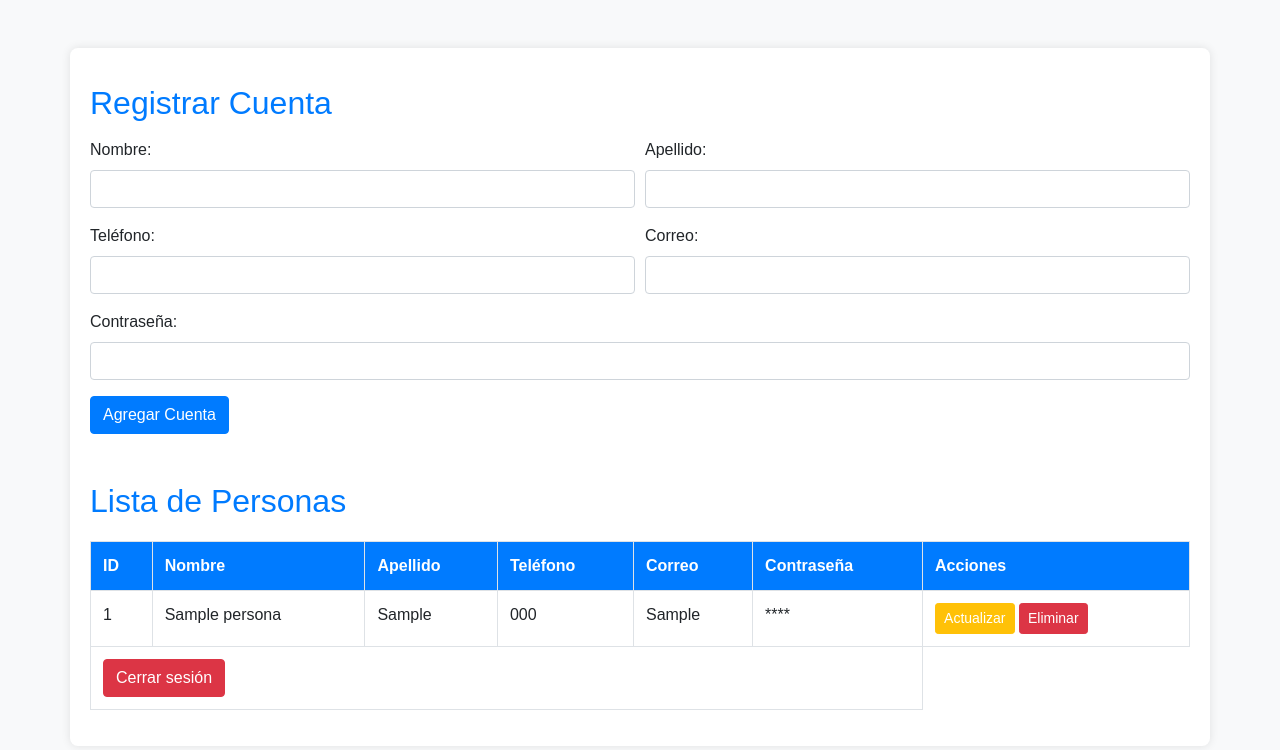
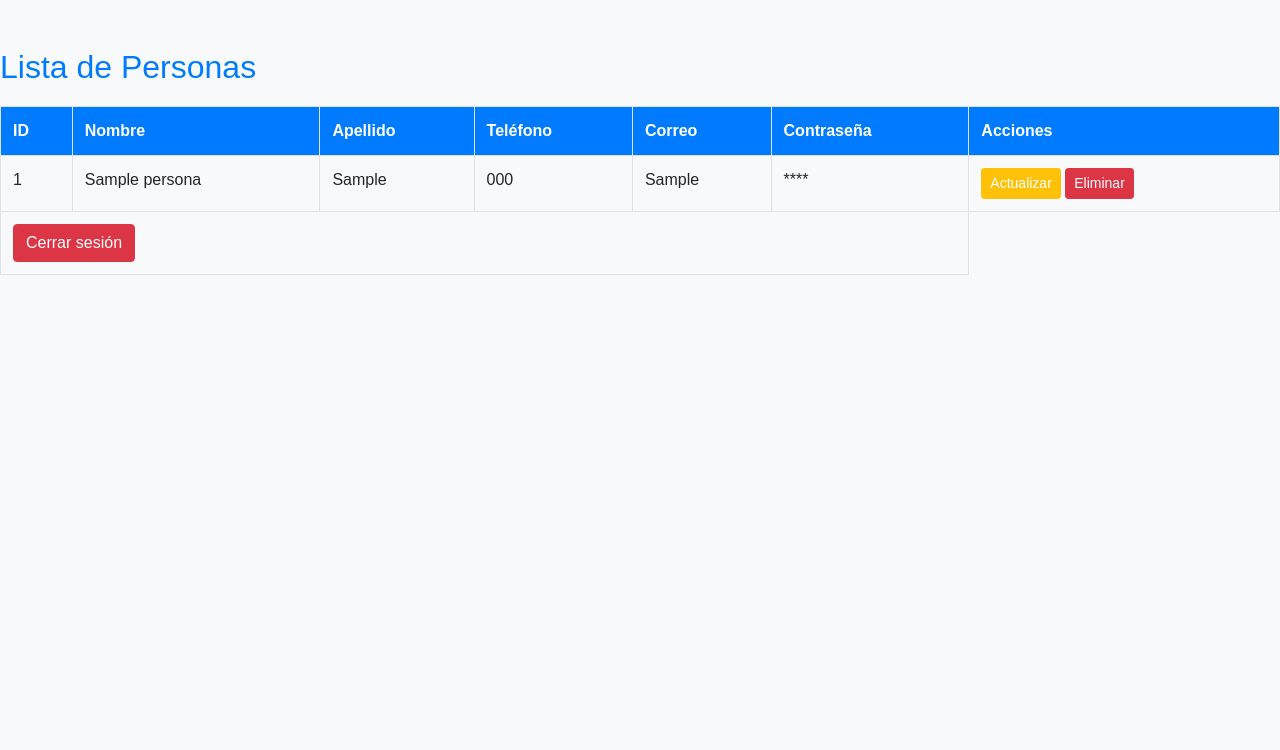
Before and after one commit to Brigitte9219/ServiciosWebPHP, a PHP site: page /crud.php in a window 1280 px wide. Shown: the top 750 px of the page. Run offline with PHP 8.4, Linux system fonts and the light colour scheme; the visitor is signed in with stand-in values (Sample User, id 1); tables that the repository leaves empty or names only in its code hold one stand-in row (values such as "Sample post"); some libraries are stand-ins or nearby versions.

Commit message:
Actualizando el crud

```diff
--- a/crud.php
+++ b/crud.php
@@ -1,16 +1,14 @@
 <?php
-session_start();//Se inicia sesión
+session_start(); // Inicia o reanuda la sesión actual
 require('conexion.php');
 
 if (!isset($_SESSION['loggedin']) || $_SESSION['loggedin'] !== true) {
     header("Location: login.php");
     exit;
-}//Se verifica si el usuario ha iniciado sesión, en caso negativo, se dirige a login.php
+}
 
+// FUNCIONES PARA LAS OPERACIONES EN LA BASE DE DATOS
 
-//FUNCIONES PARA LAS OPERACIONES EN LA BASE DE DATOS
-
-//Consulta todas las personas de la BD
 function obtenerPersonas($conn)
 {
     $sql = "SELECT * FROM personas";
@@ -25,17 +23,13 @@ function obtenerPersonas($conn)
     return $personas;
 }
 
-
-//Inserta una nueva persona en la base de datos
-function agregarPersona($conn, $nombre, $apellido, $telefono, $correo , $password)
+function agregarPersona($conn, $nombre, $apellido, $telefono, $correo, $password)
 {
-    $sql = "INSERT INTO personas (nombre, apellido, telefono, correo , password) VALUES ('$nombre', '$apellido', '$telefono', '$correo' ,'$password')";
+    $sql = "INSERT INTO personas (nombre, apellido, telefono, correo, password) VALUES ('$nombre', '$apellido', '$telefono', '$correo', '$password')";
     $conn->query($sql);
 }
 
-
-//Actualiza la información de una persona en la base de datos
-function actualizarPersona($conn, $id, $nombre, $apellido, $telefono, $correo , $password)
+function actualizarPersona($conn, $id, $nombre, $apellido, $telefono, $correo, $password)
 {
     $sql = "UPDATE personas SET nombre=?, apellido=?, telefono=?, correo=?, password=? WHERE id=?";
     $stmt = $conn->prepare($sql);
@@ -44,8 +38,6 @@ function actualizarPersona($conn, $id, $nombre, $apellido, $telefono, $correo ,
     $stmt->close();
 }
 
-
-//Elimina una persona de la base de datos
 function eliminarPersona($conn, $id)
 {
     $sql = "DELETE FROM personas WHERE id=?";
@@ -55,26 +47,21 @@ function eliminarPersona($conn, $id)
     $stmt->close();
 }
 
-
-//Verifica si el formulario se envio por el metodo POST
 if ($_SERVER['REQUEST_METHOD'] == 'POST') {
     if (isset($_POST['agregar'])) {
-        agregarPersona($conn, $_POST['nombre'], $_POST['apellido'], $_POST['telefono'], $_POST['correo'],  $_POST['password']);
+        agregarPersona($conn, $_POST['nombre'], $_POST['apellido'], $_POST['telefono'], $_POST['correo'], $_POST['password']);
     } elseif (isset($_POST['actualizar'])) {
         actualizarPersona($conn, $_POST['id'], $_POST['nombre'], $_POST['apellido'], $_POST['telefono'], $_POST['correo'], $_POST['password']);
     } elseif (isset($_POST['eliminar'])) {
         eliminarPersona($conn, $_POST['id']);
     } elseif (isset($_POST['logout'])) {
-        // Destruir todas las variables de sesión
         session_unset();
         session_destroy();
-
-        // Redireccionar a la página de inicio de sesión
         header("Location: login.php");
         exit;
     }
 }
-//Se muestran todas las personas de la BD
+
 $personas = obtenerPersonas($conn);
 ?>
 
@@ -84,7 +71,6 @@ $personas = obtenerPersonas($conn);
     <meta charset="UTF-8">
     <title>CRUD de Personas</title>
     <link rel="stylesheet" href="https://maxcdn.bootstrapcdn.com/bootstrap/4.0.0/css/bootstrap.min.css">
-
     <style>
         body {
             background-color: #f8f9fa;
@@ -136,36 +122,6 @@ $personas = obtenerPersonas($conn);
 </head>
 <body>
 
-<div class="container mt-5">
-    <form method="post" class="mt-3">
-        <h2 class="mb-3">Registrar Cuenta</h2>
-        <div class="form-row">
-            <div class="form-group col-md-6">
-                <label for="nombre">Nombre:</label>
-                <input type="text" class="form-control" id="nombre" name="nombre" required>
-            </div>
-            <div class="form-group col-md-6">
-                <label for="apellido">Apellido:</label>
-                <input type="text" class="form-control" id="apellido" name="apellido" required>
-            </div>
-        </div>
-        <div class="form-row">
-            <div class="form-group col-md-6">
-                <label for="telefono">Teléfono:</label>
-                <input type="number" class="form-control" id="telefono" name="telefono" required>
-            </div>
-            <div class="form-group col-md-6">
-                <label for="correo">Correo:</label>
-                <input type="email" class="form-control" id="correo" name="correo" required>
-            </div>
-        </div>
-        <div class="form-group">
-            <label for="password">Contraseña:</label>
-            <input type="password" class="form-control" id="password" name="password" required>
-        </div>
-        <button type="submit" name="agregar" class="btn btn-primary">Agregar Cuenta</button>
-    </form>
-
     <h2 class="mt-5">Lista de Personas</h2>
     <table class="table">
         <tr>
@@ -189,7 +145,6 @@ $personas = obtenerPersonas($conn);
                     <button type="button" class="btn btn-warning btn-sm" data-toggle="modal" data-target="#actualizarModal<?= $persona['id'] ?>">
                         Actualizar
                     </button>
-
                     <form method="post" class="d-inline">
                         <input type="hidden" name="id" value="<?= $persona['id'] ?>">
                         <input type="submit" name="eliminar" value="Eliminar" class="btn btn-danger btn-sm">
@@ -238,9 +193,9 @@ $personas = obtenerPersonas($conn);
 </div>
 
 <script>
-    document.addEventListener("DOMContentLoaded", function() {
+    document.addEventListener("DOMContentLoaded", function () {
         var passwordTds = document.querySelectorAll("td.password");
-        passwordTds.forEach(function(td) {
+        passwordTds.forEach(function (td) {
             var originalContent = td.innerHTML;
             td.innerHTML = "****";
         });
```
